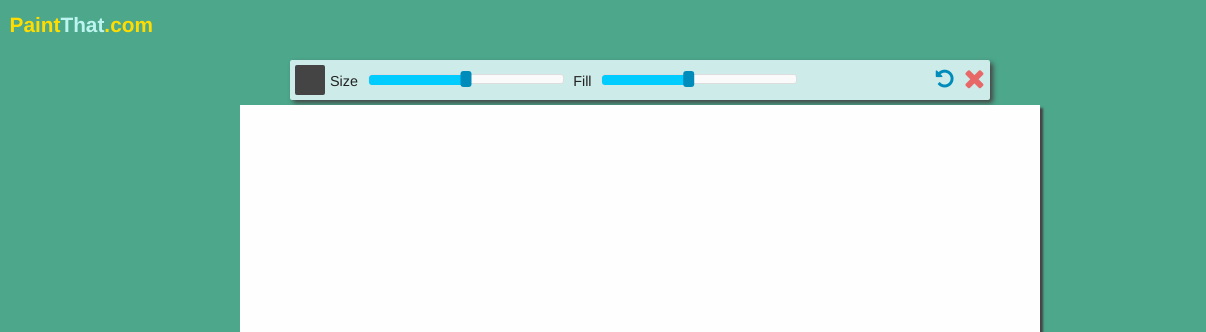
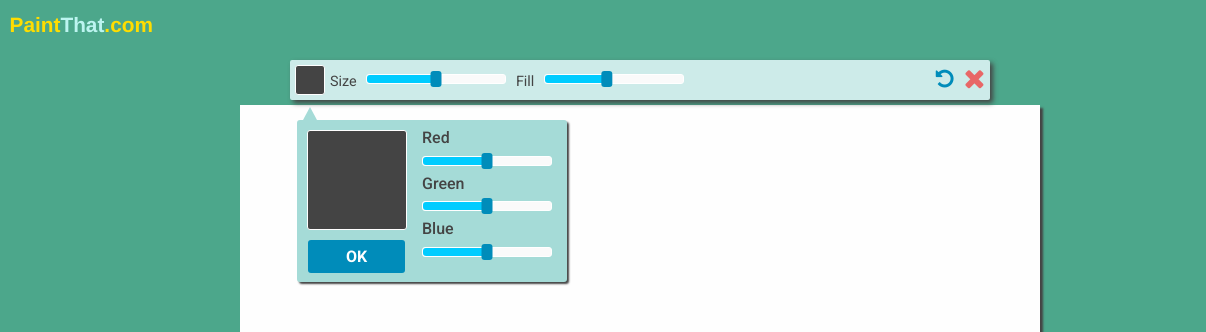
Before and after one commit to vinescarlan/PaintThat, a plain HTML site: page index.html in a window 1280 px wide. Shown: the top 332 px of the page, 0-1206 px from the left. Drawn offline with Linux system fonts and the light colour scheme.

Commit message:
Added color palette and fix some styling issues
Color palette feature lets users change colors by using the RGB-slides

```diff
--- a/css/app.css
+++ b/css/app.css
@@ -2,6 +2,9 @@ html,
 body {
   margin: 0 0.3em;
   background: #4ca78b;
+  font-family: 'Roboto', 'Arial', sans-serif;
+  color: #444;
+  font-weight: 900;
   -webkit-user-select: none;
   -moz-user-select: none;
   -ms-user-select: none;
@@ -58,6 +61,7 @@ header img:hover {
   max-width: 700px;
   height: 40px;
   border-radius: 2px;
+  position: relative;
   box-shadow: 3px 3px 5px #444;
 }
 .tools div {
@@ -70,17 +74,89 @@ header img:hover {
 .tool-dfn p {
   font-size: 0.8em;
 }
+.color, .prev-color {
+  background: #444;
+  border-radius: 3px;
+  border: 1px solid #fff;
+}
 .color {
   margin: 5px;
-  background: #444;
-  border-radius: 2px;
   width: 30px;
   height: 30px;
+  cursor: pointer;
   transition: border 0.3s ease-out;
-  cursor: pointer;
 }
 .color:hover {
   border: 1px solid #fff;
+}
+.color-palette {
+  background: #a5dbd7;
+  box-shadow: 2px 2px 2px #444;
+  position: absolute;
+  border-radius: 3px;
+  top: 60px;
+  left: 7px;
+  width: 270px;
+  height: 162px;
+}
+.color-palette:before {
+  content: "";
+  position: absolute;
+  top: -13px;
+  left: 6px;
+  width: 0;
+  height: 0;
+  border-bottom: 13px solid #a5dbd7;
+  border-left: 7px solid transparent;
+  border-right: 7px solid transparent;
+}
+.prev-color {
+  margin: 10px;
+  width: 100px;
+  height: 100px;
+}
+.range-slider {
+  height: 10px;
+  border: 1px solid #fff;
+}
+.range-slider-handle {
+  width: 0.7em;
+  height: 1em;
+  top: -0.25em;
+}
+.range-slider-active-segment {
+  background: #0cf;
+  height: 8px;
+}
+.rgb-sliders .range-slider {
+  width: 130px;
+  margin: 5px;
+  float: none !important;
+}
+.rgb-sliders p {
+  margin: 5px;
+  font-weight: 500;
+}
+.confirm {
+  color: white;
+  background: #008CBA;
+  position: absolute;
+  top: 120px;
+  left: 11px;
+  padding: 7px 38px;
+  border: none;
+  border-radius: 3px;
+  transition: background 0.3s ease-out;
+}
+.confirm:hover {
+  background: #07a5d9;
+}
+.size.range-slider, .fill.range-slider {
+  width: 20%;
+  margin: 0.9em 0.6em;
+}
+.misc {
+  float: right !important;
 }
 .fa {
   margin: 0;
@@ -102,33 +178,17 @@ header img:hover {
   top: 0;
   color: #e86767;
 }
-.misc {
-  float: right !important;
-}
-.range-slider {
-  width: 20%;
-  height: 10px;
-  margin: 0.9em 0.6em;
-}
-.range-slider-handle {
-  width: 0.7em;
-  height: 1em;
-  top: -0.25em;
-}
-.range-slider-active-segment {
-  background: #0cf;
-  height: 10px;
-}
 .canvas {
   text-align: center;
 }
 canvas {
   background: #fefefe;
+  height: 65vh;
+  max-height: 800px;
+  width: 100%;
+  max-width: 800px;
   cursor: url(../img/pen.png), crosshair;
-  width: 100%;
   margin-top: 5px;
-  max-width: 800px;
-  height: 65vh;
   box-shadow: 3px 3px 2px #444;
 }
 
@@ -151,9 +211,6 @@ canvas {
     height: 60px;
   }
 }
-/**************
-    Footer
-*/
 
 footer p {
   color: #eee;
--- a/index.html
+++ b/index.html
@@ -6,11 +6,13 @@
     <meta name="viewport" content="width=device-width, initial-scale=1" />
     <link href="css/normalize.css" rel="stylesheet" />
     <link href="css/foundation.css" rel="stylesheet" />
+    <link href="https://fonts.googleapis.com/css?family=Roboto:400,500,700" rel="stylesheet" type="text/css" />
     <link href="css/css/font-awesome.min.css" rel="stylesheet" />
     <link href="css/app.css" rel="stylesheet" />
   </head>
 
   <body>
+    <!-- Add here a conditional statement for < IE9 that tells users they have unsupported version  -->
     <header>
       <h1><a href="index.html">Paint<span>That</span>.com</a></h1>
       <a href="#">
@@ -20,11 +22,35 @@
 
     <section class="tools">
       <div class="color" title="Color"></div>
+      <section class="color-palette">
+        <div class="prev-color"></div>
+        <input type="button" class="confirm" value="OK" />
+        <div class="rgb-sliders">
+          <p>Red</p>
+          <div class="range-slider radius" data-slider data-options="start: 1; end: 255;">
+            <span class="range-slider-handle" role="slider" tabindex="0"></span>
+            <span class="range-slider-active-segment"></span>
+            <input type="hidden">
+          </div>
+          <p>Green</p>
+          <div class="range-slider radius" data-slider data-options="start: 1; end: 255;">
+            <span class="range-slider-handle" role="slider" tabindex="0"></span>
+            <span class="range-slider-active-segment"></span>
+            <input type="hidden">
+          </div>
+          <p>Blue</p>
+          <div class="range-slider radius" data-slider data-options="start: 1; end: 255;">
+            <span class="range-slider-handle" role="slider" tabindex="0"></span>
+            <span class="range-slider-active-segment"></span>
+            <input type="hidden">
+          </div>
+        </div>
+      </section>
 
       <div class="tool-dfn">
         <p>Size</p>
       </div>
-      <div class="range-slider radius" data-slider data-options="start: 1; end: 15;">
+      <div class="size range-slider radius" data-slider data-options="start: 1; end: 15;">
         <span class="range-slider-handle" role="slider" tabindex="0"></span>
         <span class="range-slider-active-segment"></span>
         <input type="hidden">
@@ -33,7 +59,7 @@
       <div class="tool-dfn">
         <p>Fill</p>
       </div>
-      <div class="range-slider radius" data-slider data-options="start: 1; end: 10;">
+      <div class="fill range-slider radius" data-slider data-options="start: 1; end: 10;">
         <span class="range-slider-handle" role="slider" tabindex="0"></span>
         <span class="range-slider-active-segment"></span>
         <input type="hidden">
@@ -50,7 +76,7 @@
     </section>
 
     <section class="canvas">
-      <canvas width="800px" height="500px"></canvas>
+      <canvas></canvas>
     </section>
 
     <script src="js/jquery.js"></script>
--- a/js/main.js
+++ b/js/main.js
@@ -0,0 +1,3 @@
+var tools = {
+  inuseColor: $('.color').css('background-color')
+};
```
